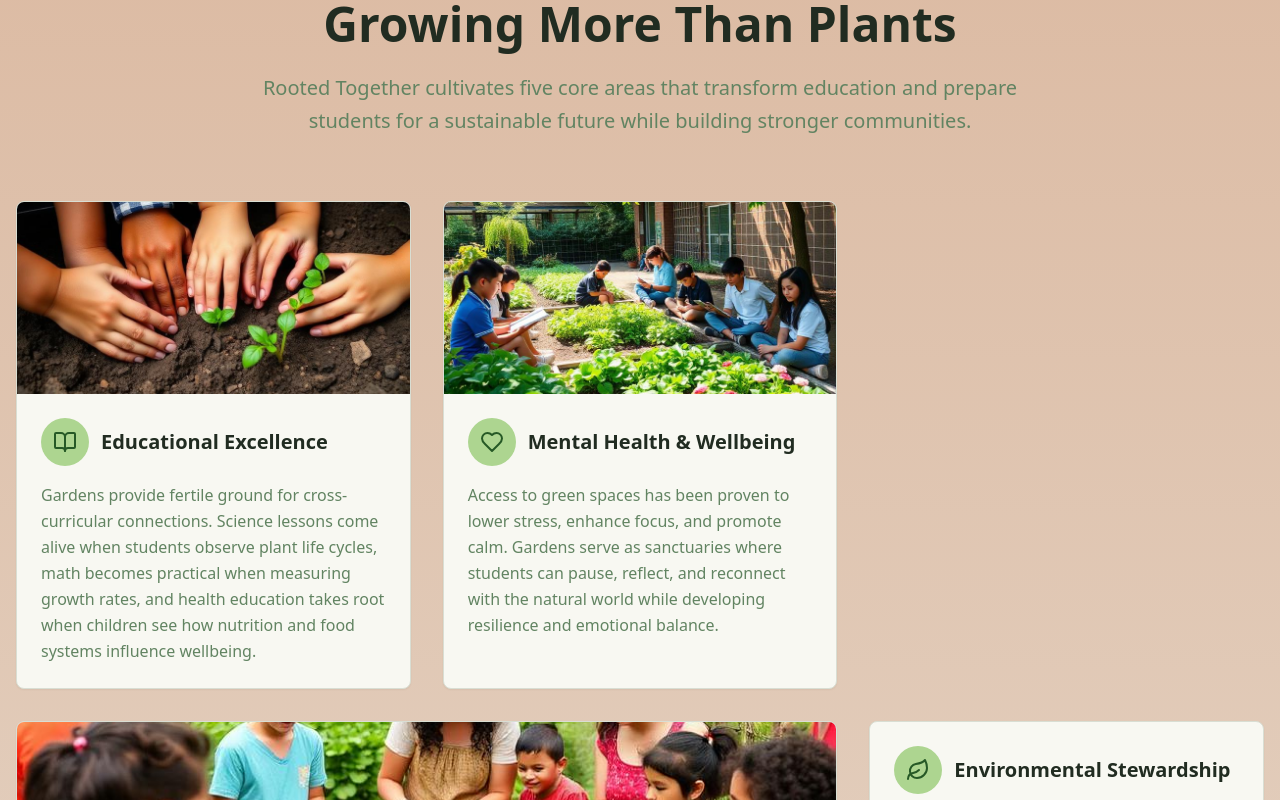
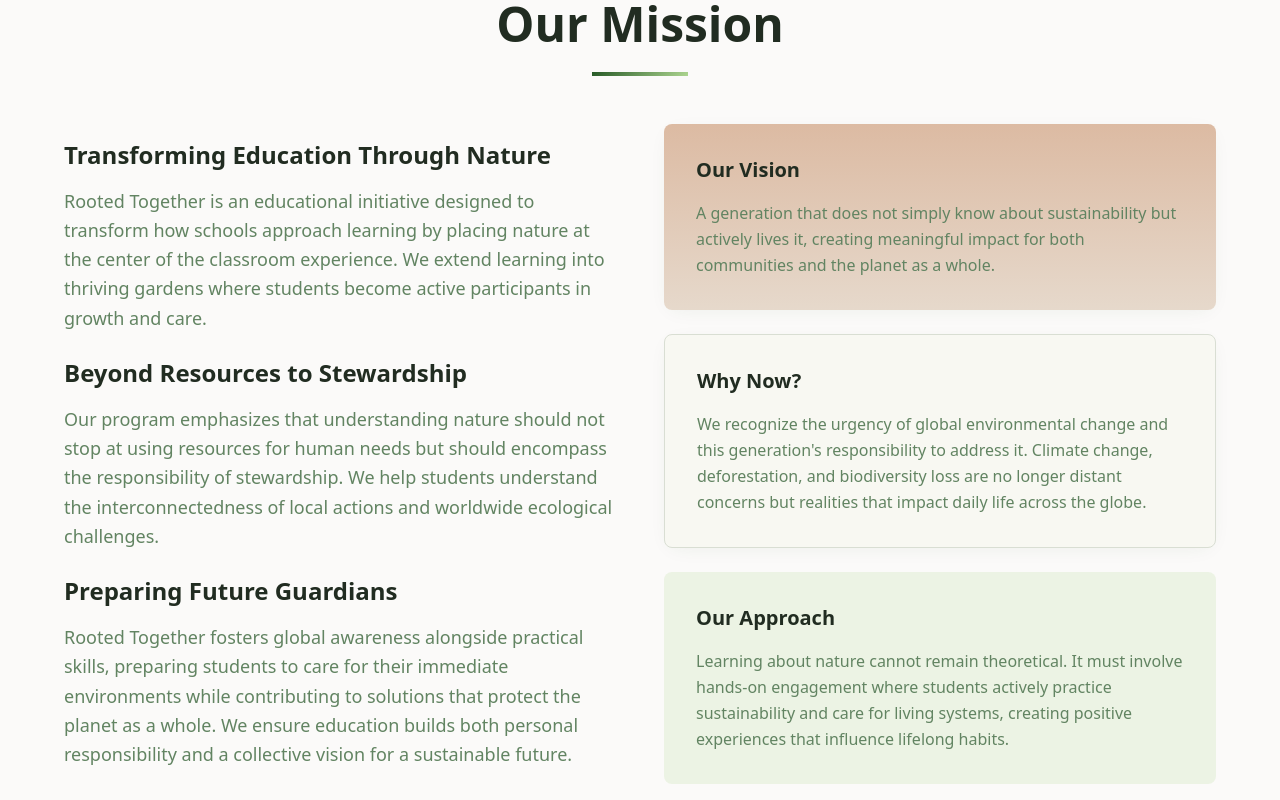
Before and after one commit to zbatz/rooted-together-, a React (Vite) app: page / in a window 1280 px wide. Shown: the part 880-1680 px from the top of the page. Built offline with nearby package versions, Linux system fonts and the light colour scheme.

Commit message:
Update mission description
Remove "Join the movement" section and update "Discover our mission" to display the mission description.

```diff
--- a/src/components/Hero.tsx
+++ b/src/components/Hero.tsx
@@ -24,12 +24,17 @@ const Hero = () => {
           Where students grow alongside their gardens, developing both knowledge and stewardship for our planet.
         </p>
 
-        <div className="flex flex-col sm:flex-row gap-4 justify-center items-center">
-          <Button variant="hero" size="lg" className="px-8 py-6 text-lg font-semibold">
+        <div className="flex justify-center">
+          <Button
+            variant="hero"
+            size="lg"
+            className="px-8 py-6 text-lg font-semibold"
+            onClick={() => {
+              const missionSection = document.getElementById('mission');
+              missionSection?.scrollIntoView({ behavior: 'smooth' });
+            }}
+          >
             Discover Our Mission
-          </Button>
-          <Button variant="heroSecondary" size="lg" className="px-8 py-6 text-lg font-semibold">
-            Join the Movement
           </Button>
         </div>
       </div>
--- /dev/null
+++ b/src/components/MissionSection.tsx
@@ -0,0 +1,64 @@
+const MissionSection = () => {
+  return (
+    <section id="mission" className="py-20 px-4 bg-background">
+      <div className="max-w-6xl mx-auto">
+        <div className="text-center mb-12">
+          <h2 className="text-4xl md:text-5xl font-bold text-foreground mb-6">
+            Our Mission
+          </h2>
+          <div className="w-24 h-1 bg-gradient-nature mx-auto mb-8"></div>
+        </div>
+
+        <div className="grid grid-cols-1 lg:grid-cols-2 gap-12 items-center">
+          <div className="space-y-6">
+            <div className="space-y-4">
+              <h3 className="text-2xl font-semibold text-foreground">Transforming Education Through Nature</h3>
+              <p className="text-lg text-muted-foreground leading-relaxed">
+                Rooted Together is an educational initiative designed to transform how schools approach learning by placing nature at the center of the classroom experience. We extend learning into thriving gardens where students become active participants in growth and care.
+              </p>
+            </div>
+
+            <div className="space-y-4">
+              <h3 className="text-2xl font-semibold text-foreground">Beyond Resources to Stewardship</h3>
+              <p className="text-lg text-muted-foreground leading-relaxed">
+                Our program emphasizes that understanding nature should not stop at using resources for human needs but should encompass the responsibility of stewardship. We help students understand the interconnectedness of local actions and worldwide ecological challenges.
+              </p>
+            </div>
+
+            <div className="space-y-4">
+              <h3 className="text-2xl font-semibold text-foreground">Preparing Future Guardians</h3>
+              <p className="text-lg text-muted-foreground leading-relaxed">
+                Rooted Together fosters global awareness alongside practical skills, preparing students to care for their immediate environments while contributing to solutions that protect the planet as a whole. We ensure education builds both personal responsibility and a collective vision for a sustainable future.
+              </p>
+            </div>
+          </div>
+
+          <div className="space-y-6">
+            <div className="bg-gradient-earth p-8 rounded-lg shadow-soft">
+              <h4 className="text-xl font-semibold text-foreground mb-4">Our Vision</h4>
+              <p className="text-muted-foreground leading-relaxed">
+                A generation that does not simply know about sustainability but actively lives it, creating meaningful impact for both communities and the planet as a whole.
+              </p>
+            </div>
+
+            <div className="bg-card p-8 rounded-lg shadow-soft border">
+              <h4 className="text-xl font-semibold text-foreground mb-4">Why Now?</h4>
+              <p className="text-muted-foreground leading-relaxed">
+                We recognize the urgency of global environmental change and this generation's responsibility to address it. Climate change, deforestation, and biodiversity loss are no longer distant concerns but realities that impact daily life across the globe.
+              </p>
+            </div>
+
+            <div className="bg-accent/20 p-8 rounded-lg">
+              <h4 className="text-xl font-semibold text-foreground mb-4">Our Approach</h4>
+              <p className="text-muted-foreground leading-relaxed">
+                Learning about nature cannot remain theoretical. It must involve hands-on engagement where students actively practice sustainability and care for living systems, creating positive experiences that influence lifelong habits.
+              </p>
+            </div>
+          </div>
+        </div>
+      </div>
+    </section>
+  );
+};
+
+export default MissionSection;
--- a/src/pages/Index.tsx
+++ b/src/pages/Index.tsx
@@ -1,4 +1,5 @@
 import Hero from "@/components/Hero";
+import MissionSection from "@/components/MissionSection";
 import PillarsSection from "@/components/PillarsSection";
 import CallToAction from "@/components/CallToAction";
 
@@ -6,6 +7,7 @@ const Index = () => {
   return (
     <div className="min-h-screen">
       <Hero />
+      <MissionSection />
       <PillarsSection />
       <CallToAction />
     </div>
```
